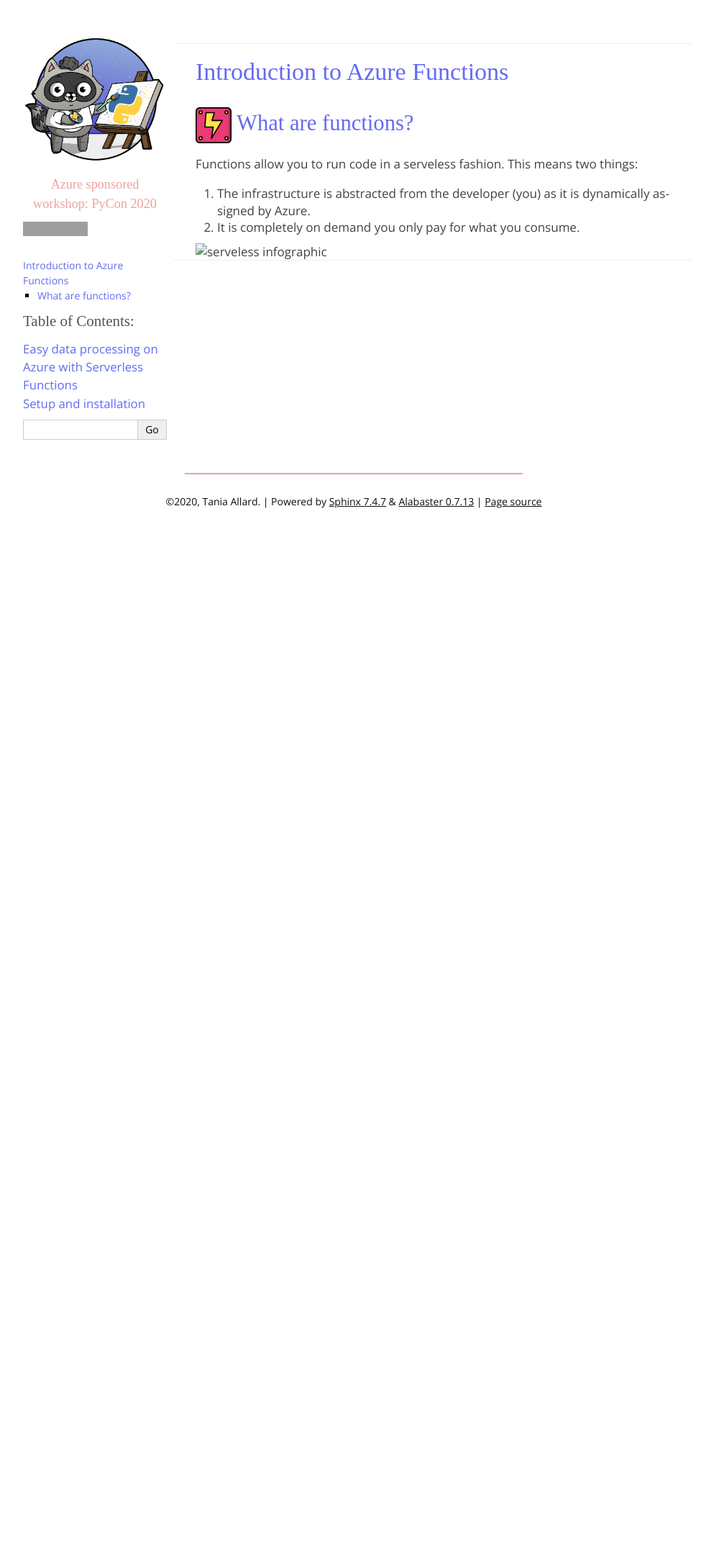
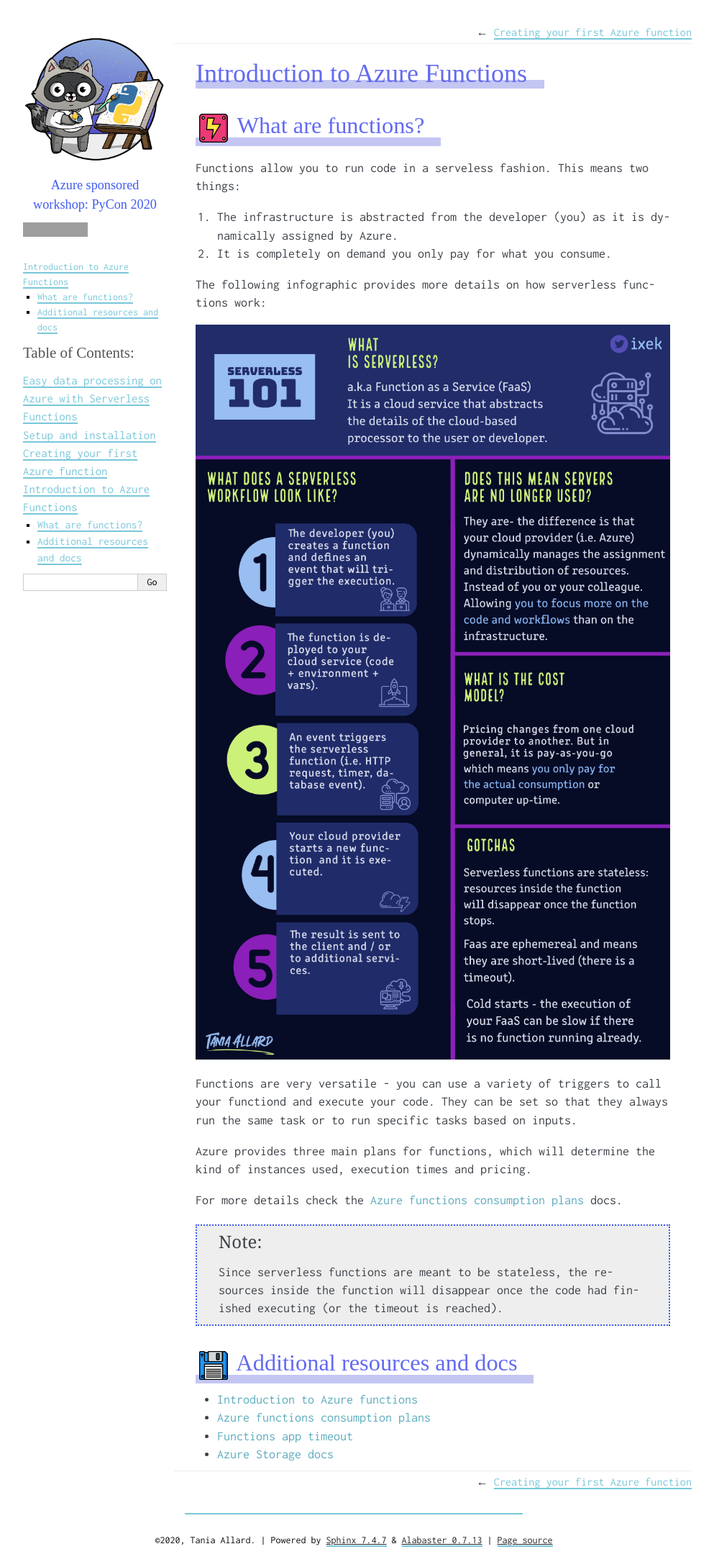
Before and after one commit to trallard/pycon2020-azure-functions, a Sphinx documentation site: the page built from docs/introduction.rst, in a window 1280 px wide. Shown: the whole page at 72% size, without its empty margins (148-1141 px from the left). Built offline with Sphinx 7.4.7, drawn with Linux system fonts in a browser that asks for light colours; some web fonts are replaced; before the commit the page ends 900 px from its top, so only the background shows below that; grey boxes are pictures that could not be loaded.

Commit message:
:lipstick: Update doc style

```diff
--- a/docs/_static/custom.css
+++ b/docs/_static/custom.css
@@ -1,36 +1,36 @@
 /*  */
-@import url('https://fonts.googleapis.com/css2?family=Fira+Code&family=Open+Sans:wght@400;600&family=Spartan:wght@400;500;700&display=swap');
 @import url("https://use.typekit.net/xei4zox.css");
-
+@import url('https://fonts.googleapis.com/css2?family=Inconsolata:wght@400;700&display=swap');
 
 /* General styles */
-a {
-    color: #D962A3;
-    text-decoration-color: #D962A3;
+
+body{
+    color: #262626;
+    font-size: 18px;
 }
-
-a:hover {
-    color: #FF99DA;
-    border-bottom: 2px solid #FF99DA;
-}
-
 
 div.body h1 {
     color: #636AF2;
     font-family: 'phoreuscherokee', serif;
     font-weight: 500;
     font-size: 200%;
+    box-shadow: inset 0px -12px 0px 0px #C4C6F2;
+    width: max-content;
 }
 
 div.body h2 {
     color: #636AF2;
     font-family: 'phoreuscherokee', serif;
     font-weight: 500;
+    box-shadow: inset 0px -12px 0px 0px #C4C6F2;
+    width: max-content;
 }
 div.body h3 {
     color: #636AF2;
     font-family: 'phoreuscherokee', serif;
     font-weight: 500;
+    box-shadow: inset 0px -12px 0px 0px #C4C6F2;
+    width: max-content;
 }
 /* Sidebar */
 
@@ -43,7 +43,7 @@
     font-size: 130%;
     text-align: center;
     font-family: 'phoreuscherokee', serif;
-    color: #F2A0A0;
+    color: #415CF2;
 }
 
 div.sphinxsidebar h1{
@@ -70,6 +70,7 @@
 
 div.sphinxsidebar a {
     color: #636AF2;
+    border-bottom: none;
 }
 
 code.descname {
@@ -81,12 +82,29 @@
     color: #505391;
 }
 
-/* Code  */
+/*  Code and references */
 tt, code {
     color: #F8F8F2;
     background: #1d1941;
     border-radius: 0.3em;
     padding: 0.0em 0.3em;
+}
+
+a.reference, a {
+    border-bottom: none;
+    text-decoration: none;
+    color: #5DACBD;
+}
+
+a.reference.external {
+    color: #5DACBD;
+    text-decoration: none;
+    border-bottom: none;
+}
+
+a.reference.external:hover,a.reference.internal:hover, a, a.reference, div.sphinxsidebar a{
+    color: #79C7D9;
+    border-bottom: 2px solid #79C7D9;
 }
 
 a.reference.internal code.xref span.pre {
@@ -97,17 +115,13 @@
     padding: 0;
 }
 
-a.reference.internal, a.reference.internal:hover {
-    border-bottom: none;
-}
-
 a.reference.internal:hover code {
-    background: #027bab
+    background: #79C7D9;
 }
 
 a.reference.internal:hover code.xref span.pre {
     color: #F8F8F2;
-    background: #027bab;
+    background: #79C7D9;
     border-bottom: none;
 }
 
@@ -139,7 +153,7 @@
 div.footer::before {
     display: block;
     content: '';
-    border-top: 2px solid #F2A0A0;
+    border-top: 2px solid #79C7D9;
     width: 50%;
     margin: 2em auto 2em auto;
 }
@@ -150,7 +164,7 @@
 }
 
 div.footer a {
-    color: #0D0D0D;
+    color: #262626;
     text-decoration: underline;
 }
 
@@ -163,13 +177,13 @@
 /* Responsive */
 @media screen and (max-width: 875px) {
     div.sphinxsidebar {
-        background: #636AF2;
+        background: rgb(101, 168, 184);
     }
     div.sphinxsidebar h1.logo, div.sphinxsidebar p.blurb{
         text-align: left;
     }
     div.sphinxsidebar h1 a {
-        color: #D962A3;
+        color: #3C35F2;
     }
     div.sphinxsidebar a {
         color: white;
@@ -202,6 +216,13 @@
 }
 
 .inline-image{
-    width: 50px;
+    width: 40px;
     vertical-align: middle;
+    padding: 5px;
 }
+
+
+div.admonition{
+    background-color: none;
+    border: 2px dotted #415CF2;
+}
--- a/docs/conf.py
+++ b/docs/conf.py
@@ -93,9 +93,9 @@
     "github_type": "star",
     "github_banner": True,
     "show_relbars": True,
-    "font_family": "'Obliqua','Open Sans', Georgia, sans",
+    "font_family": "'Inconsolata','Obliqua','Open Sans', Georgia, sans",
     "head_font_family": "'Phoreus Cherokee','Spartan', Georgia, serif",
-    "code_font_family": "'Anonymous Pro','Fira Code', 'Consolas', monospace",
+    "code_font_family": "''Inconsolata','Anonymous Pro','Fira Code', 'Consolas', monospace",
     "logo": "images/Bit_BobRoss.png",
     "github_banner": False,
     "description": "Azure sponsored workshop: PyCon 2020",
@@ -105,3 +105,15 @@
 # relative to this directory. They are copied after the builtin static files,
 # so a file named "default.css" will overwrite the builtin "default.css".
 html_static_path = ["_static"]
+
+
+rst_epilog = """
+.. |light| image:: _static/icons/video-game.svg
+    :class: inline-image
+
+.. |floppy| image:: _static/icons/save-file.svg
+    :class: inline-image
+
+.. |foo| replace:: foo
+.. _foo: http://stackoverflow.com
+"""
--- /dev/null
+++ b/docs/functions_101.rst
@@ -0,0 +1,29 @@
+Creating your first Azure function
+=====================================
+
+We will start by creating your first Azure function.
+We will make use of VS Code to create a function that works every day at the same time.
+
+
+Creating your local project
+----------------------------
+
+1. Create a new folder in your local computer. For example if using the command line:
+
+.. code-block:: bash
+
+    mkdir python-functions
+
+    cd python-functions
+
+2. Open VS Code and the project folder you just created.
+3. Click on the Azure icon on your activity bar
+4. Then, in the Azure functions area select the Create new project icon
+
+.. image:: _static/images/snaps/vs_code_functions1.png
+
+5. Provide the following information:
+    - **Select a language**: Python
+    - ** Select a Python alias to create a virtual environment**: Select your preferred Python interpreter (needs to be supported)
+    - ** Select a templare **
+    - ** **
--- a/docs/index.rst
+++ b/docs/index.rst
@@ -13,6 +13,12 @@
 
    self
    setup
+   functions_101
+   introduction
+
+
+Icons
+=======
 
 
 
--- a/docs/introduction.rst
+++ b/docs/introduction.rst
@@ -4,14 +4,32 @@
 |light| What are functions?
 ----------------------------
 
-.. |light| image:: _static/icons/video-game.svg
-    :class: inline-image
-
 Functions allow you to run code in a serveless fashion. This means two things:
 
 #. The infrastructure is abstracted from the developer (you) as it is dynamically assigned by Azure.
 #. It is completely on demand you only pay for what you consume.
 
+The following infographic provides more details on how serverless functions work:
 
 .. image:: _static/images/serverless.png
     :alt: serveless infographic
+
+
+Functions are very versatile - you can use a variety of triggers to call your functiond and execute your code.
+They can be set so that they always run the same task or to run specific tasks based on inputs.
+
+Azure provides three main plans for functions, which will determine the kind of instances used, execution times and pricing.
+
+For more details check the `Azure functions consumption plans <https://docs.microsoft.com/en-us/azure/azure-functions/functions-scale?WT.mc_id=pycon_tutorial-github-taallard>`_ docs.
+
+.. note:: Since serverless functions are meant to be stateless, the resources inside the function will disappear once the code had finished executing (or the timeout is reached).
+
+
+|floppy| Additional resources and docs
+---------------------------------------
+
+
+- `Introduction to Azure functions <https://docs.microsoft.com/azure/azure-functions/functions-overview?WT.mc_id=pycon_tutorial-github-taallard>`_
+- `Azure functions consumption plans <https://docs.microsoft.com/en-us/azure/azure-functions/functions-scale?WT.mc_id=pycon_tutorial-github-taallard>`_
+- `Functions app timeout <https://docs.microsoft.com/en-us/azure/azure-functions/functions-scale#timeout?WT.mc_id=pycon_tutorial-github-taallard>`_
+- `Azure Storage docs <https://docs.microsoft.com/en-us/azure/storage/common/storage-introduction#core-storage-services?WT.mc_id=pycon_tutorial-github-taallard>`_
--- a/pyproject.toml
+++ b/pyproject.toml
@@ -16,6 +16,7 @@
 tox = "^3.14.6"
 recommonmark = "^0.6.0"
 pydata-sphinx-theme = {git = "https://github.com/pandas-dev/pydata-sphinx-theme.git", rev = "master"}
+sphinx-copybutton = "^0.2.10"
 
 [build-system]
 requires = ["poetry>=0.12"]
```
Also changed, not shown: docs/_static/icons/save-file.svg (added), docs/_static/images/serverless.png (renamed from docs/_static/images/serveless.png), docs/_static/images/snaps/vs_code_functions1.png (added), 2 other files.
